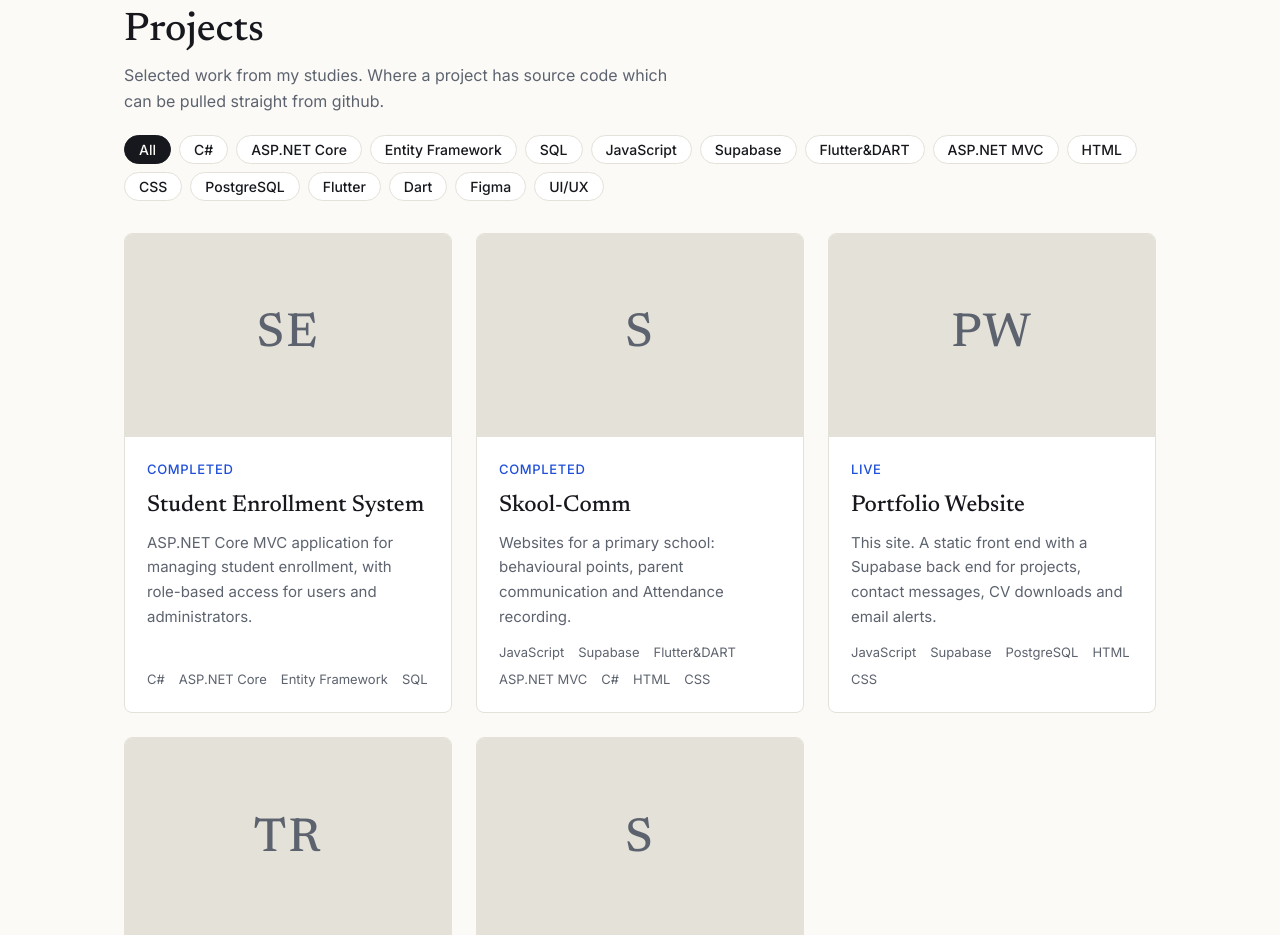
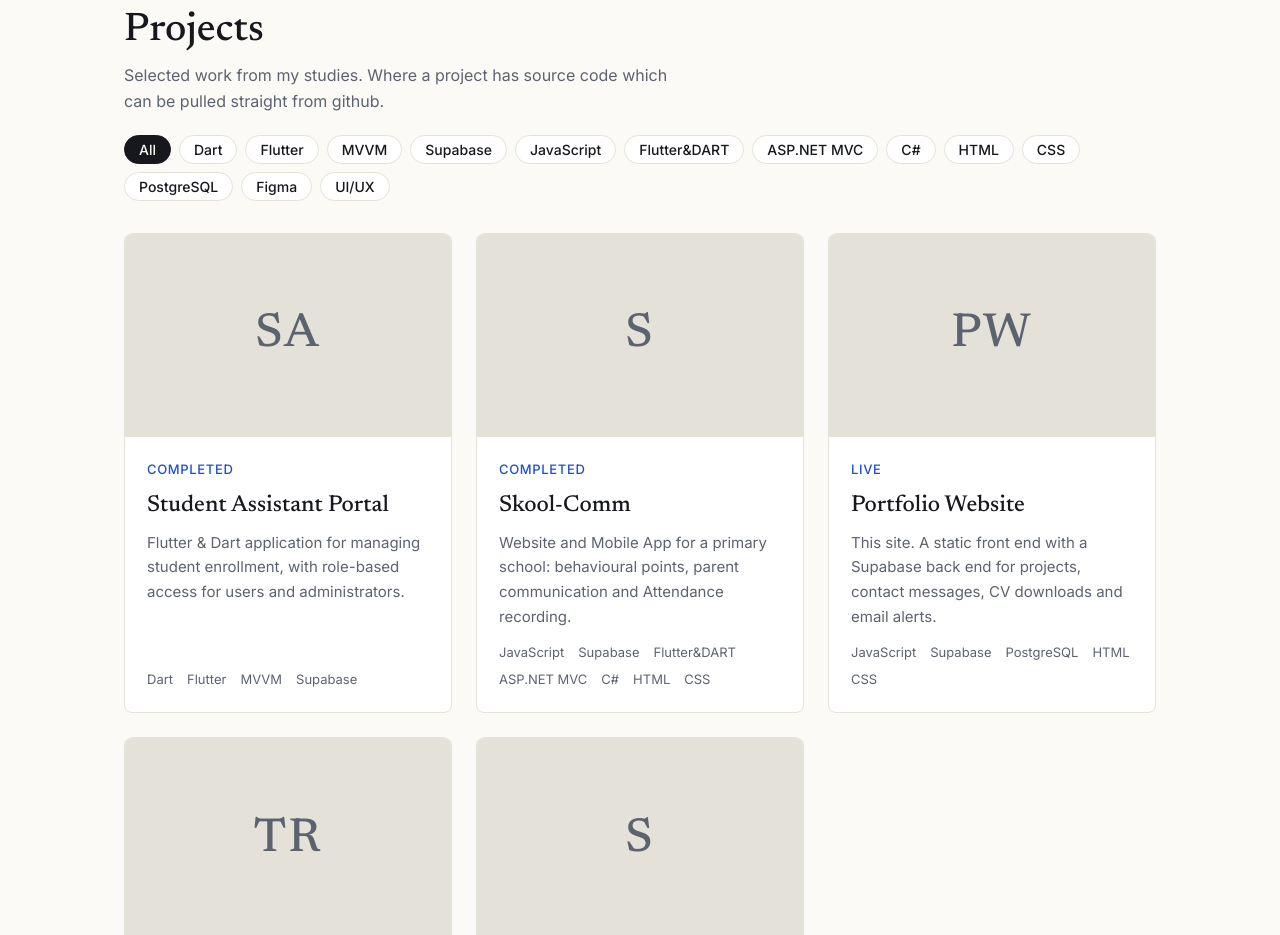
Before and after one commit to K-Mash0/portfolio, a plain HTML site: page index.html in a window 1280 px wide. Shown: the part 1000-1935 px from the top of the page. Drawn offline with nearby package versions, Linux system fonts and the light colour scheme; no server answers.

Commit message:
Additional Changes

```diff
--- a/index.html
+++ b/index.html
@@ -714,8 +714,8 @@
     };
     /* Shown until Supabase is connected or if the projects table is empty */
     const FALLBACK = [
-      { title: "Student Enrollment System", summary: "ASP.NET Core MVC application for managing student enrollment, with role-based access for users and administrators.", tech: ["C#", "ASP.NET Core", "Entity Framework", "SQL"], status: " Completed" },
-      { title: "Skool-Comm", summary: "Websites for a primary school: behavioural points, parent communication and Attendance recording.", tech: ["JavaScript", "Supabase", "Flutter&DART", "ASP.NET MVC", "C#", "HTML", "CSS"], status: "Completed" },
+      { title: "Student Assistant Portal", summary: "Flutter & Dart application for managing student enrollment, with role-based access for users and administrators.", tech: ["Dart", "Flutter", "MVVM", "Supabase"], status: " Completed" },
+      { title: "Skool-Comm", summary: "Website and Mobile App for a primary school: behavioural points, parent communication and Attendance recording.", tech: ["JavaScript", "Supabase", "Flutter&DART", "ASP.NET MVC", "C#", "HTML", "CSS"], status: "Completed" },
       { title: "Portfolio Website", summary: "This site. A static front end with a Supabase back end for projects, contact messages, CV downloads and email alerts.", tech: ["JavaScript", "Supabase", "PostgreSQL", "HTML", "CSS"], status: "Live" },
       { title: "Transport Registration App", summary: "Two Flutter apps (rider and staff) sharing one database to replace a manual transport registration process.", tech: ["Flutter", "Dart", "Supabase"], status: "Concept" },
       { title: "Skool-Comm", summary: "Web interface design for a primary school: behavioural points, parent communication and the database design behind them.", tech: ["Figma", "UI/UX", "CSS"], status: "Design" }
```
Also changed, not shown: images/Screenshot (128).png (added).
